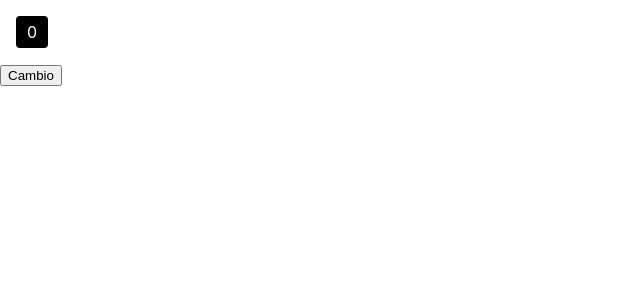
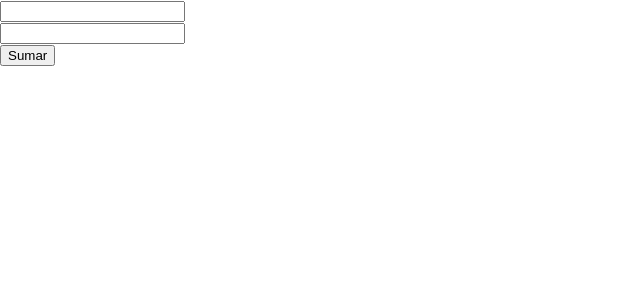
Before and after one commit to Black852456/ensayos_react_no_atencion, a React (Create React App) app: page / in a window 1280 px wide. Shown: the top 300 px of the page, without its empty margins (0-640 px from the left). Built offline with nearby package versions, Linux system fonts and the light colour scheme.

Commit message:
Separacion de componentes y paso de una funcion en un componenete

```diff
--- a/src/App.js
+++ b/src/App.js
@@ -1,29 +1,36 @@
  import logo from './logo.svg';
 import './App.css';
-import Dado from './Dado'
+import ListadoResultados from './ListadoResultados'
+import FormularioSumar from './FormularioSumar'
 import { useState } from 'react';
 
 
 function App() {
 
-    //let valor1 = Math.trunc(Math.random()*6)+1;
-    let valor1 = Math.trunc(Math.random()*6)+1;
-    let valor2 = Math.trunc(Math.random()*6)+1;
-    let valor3 = Math.trunc(Math.random()*6)+1;
+    const [operaciones,setOperacion] = useState([]);
 
-  function CambiarValor(){
+    function sumar(event){
+      event.preventDefault();
+      const v1 = parseInt(event.target.valor1.value);
+      const v2 = parseInt(event.target.valor2.value);
+      const nuevoElemento = [{
+        valor1:v1,
+        valor2:v2,
+        resultado:(v1+v2)
+      }];
 
-    setValor(
-      valor+1
-    );
-  }
+      setOperacion(
+        [...operaciones,...nuevoElemento]
+      );
+      event.target.valor1.value = '';
+      event.target.valor2.value = '';
 
-    let [valor,setValor] = useState(0)
+    }
 
     return (
     <div>
-      <Dado valor={valor}/>
-      <button onClick={CambiarValor}>Cambio</button>
+      <FormularioSumar onSumar={sumar}/>
+      <ListadoResultados resultados={operaciones}/>
     </div>
   );
 }
--- a/src/Dado.css
+++ /dev/null
@@ -1,11 +0,0 @@
-.dado-recuadro{
-    display: flex;
-    width: 2rem;
-    height: 2rem;
-    background-color: black;
-    color: white;
-    justify-content: center;
-    align-items: center;
-    margin: 1rem;
-    border-radius: 4px;
-}
--- a/src/Dado.js
+++ /dev/null
@@ -1,12 +0,0 @@
-import React from 'react'
-import './Dado.css'
-
-function Dado(props){
-    return(
-        <div className='dado-recuadro'>
-            {props.valor}
-        </div>
-    );
-}
-
-export default Dado;
--- /dev/null
+++ b/src/FormularioSumar.js
@@ -0,0 +1,11 @@
+function FormularioSumar(props){
+    return (
+    <form onSubmit={props.onSumar}>
+      <input type='number' name="valor1"/><br/>
+      <input type='number' name="valor2"/><br/>
+      <button type='submit'>Sumar</button>
+    </form>
+    );
+}
+
+export default FormularioSumar;
--- /dev/null
+++ b/src/ListadoResultados.js
@@ -0,0 +1,14 @@
+function ListadoResultados(props){
+    return (
+        <ul>
+            {
+                props.resultados.map((elemento) =>
+                    <li>Suma de {elemento.valor1} con {elemento.valor2} es {elemento.resultado}</li>
+                )
+            }
+        </ul>
+    );
+
+}
+
+export default ListadoResultados;
```
